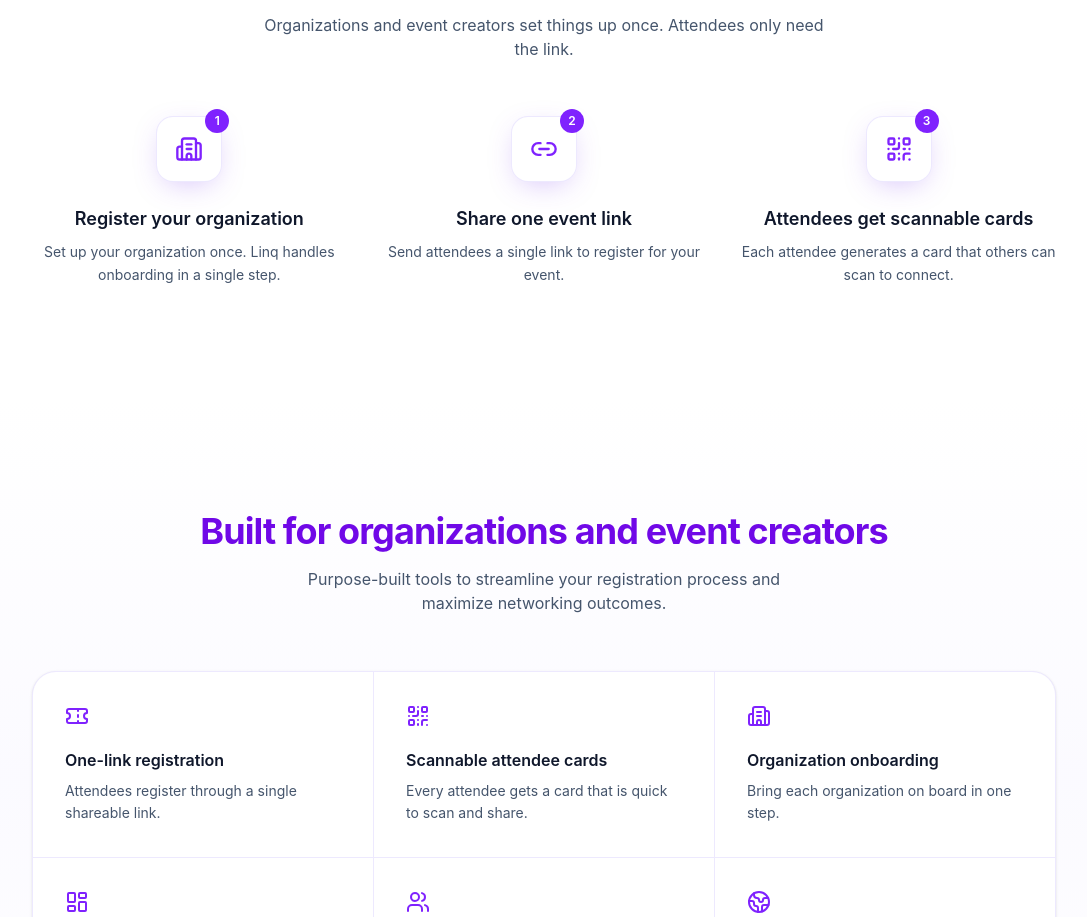
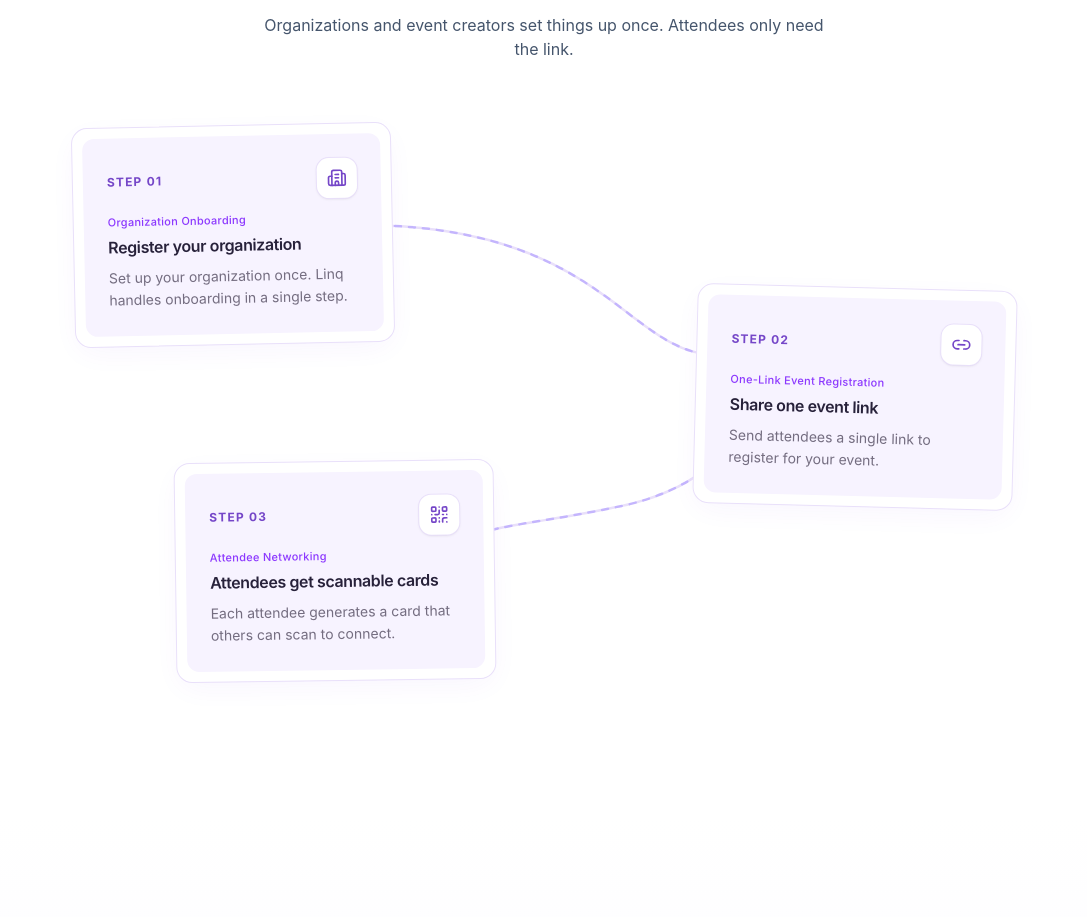
Before and after one commit to aleenanawab/Linq-Landing-page, a Next.js app: page / in a window 1280 px wide. Shown: the part 1915-2832 px from the top of the page, without its empty margins (96-1183 px from the left). Built offline with nearby package versions, Linux system fonts and the light colour scheme.

Commit message:
Integrate How It Works connected zigzag timeline with animated dashed connector

```diff
--- a/components/linq-landing.tsx
+++ b/components/linq-landing.tsx
@@ -16,6 +16,7 @@ import { DiscRevealList, type DiscRevealItem } from "@/components/ui/disc-reveal
 import AetherFlowBackground from "@/components/ui/aether-flow-background";
 import { motion } from "motion/react";
 import { HeroSection4Animation, heroItemVariants } from "@/components/ui/hero-section-4";
+import { HowItWorks, type StepItem } from "@/components/ui/how-it-works";
 
 // Self-host this sprite in /public for production (e.g. "/crowd/peeps.png").
 const CROWD_SRC =
@@ -90,21 +91,27 @@ const discRevealItems: DiscRevealItem[] = [
 ];
 
 // ── How It Works Steps ──
-const steps = [
+const steps: StepItem[] = [
   {
+    step: "01",
+    tagline: "Organization Onboarding",
+    title: "Register your organization",
+    description: "Set up your organization once. Linq handles onboarding in a single step.",
     icon: Building2,
-    title: "Register your organization",
-    body: "Set up your organization once. Linq handles onboarding in a single step.",
   },
   {
+    step: "02",
+    tagline: "One-Link Event Registration",
+    title: "Share one event link",
+    description: "Send attendees a single link to register for your event.",
     icon: Link2,
-    title: "Share one event link",
-    body: "Send attendees a single link to register for your event.",
   },
   {
+    step: "03",
+    tagline: "Attendee Networking",
+    title: "Attendees get scannable cards",
+    description: "Each attendee generates a card that others can scan to connect.",
     icon: QrCode,
-    title: "Attendees get scannable cards",
-    body: "Each attendee generates a card that others can scan to connect.",
   },
 ];
 
@@ -265,20 +272,9 @@ export default function LinqLanding() {
             Organizations and event creators set things up once. Attendees only need the link.
           </p>
         </div>
-        <ol className="mx-auto mt-14 grid max-w-5xl gap-10 sm:grid-cols-3">
-          {steps.map(({ icon: Icon, title, body }, i) => (
-            <li key={title} className="flex flex-col items-center text-center">
-              <div className="relative grid size-16 place-items-center rounded-2xl bg-white text-violet-600 shadow-[0_8px_30px_-8px_rgba(124,58,237,0.35)] ring-1 ring-violet-100">
-                <Icon className="size-7" aria-hidden />
-                <span className="absolute -right-2 -top-2 grid size-6 place-items-center rounded-full bg-violet-600 text-xs font-semibold text-white">
-                  {i + 1}
-                </span>
-              </div>
-              <h3 className="mt-6 text-lg font-semibold text-slate-900">{title}</h3>
-              <p className="mt-2 max-w-xs text-sm leading-relaxed text-slate-600">{body}</p>
-            </li>
-          ))}
-        </ol>
+        <div className="mt-14 sm:mt-16">
+          <HowItWorks features={steps} />
+        </div>
       </section>
 
       {/* ───────── 4. Features ───────── */}
--- /dev/null
+++ b/components/ui/how-it-works.tsx
@@ -0,0 +1,241 @@
+"use client";
+
+import React from "react";
+import { LazyMotion, domAnimation, m, useReducedMotion } from "motion/react";
+import { Building2, Link2, QrCode } from "lucide-react";
+import { cn } from "@/lib/utils";
+
+export interface StepItem {
+  step: string;
+  tagline?: string;
+  title: string;
+  description: string;
+  icon: React.ComponentType<{ className?: string }>;
+}
+
+export interface StepPosition {
+  top?: string;
+  left?: string;
+  right?: string;
+  bottom?: string;
+  rotation?: number;
+}
+
+export interface HowItWorksProps {
+  features?: StepItem[];
+  steps?: StepItem[];
+  className?: string;
+  stepPositions?: StepPosition[];
+}
+
+export const defaultLinqSteps: StepItem[] = [
+  {
+    step: "01",
+    tagline: "Organization Onboarding",
+    title: "Register your organization",
+    description: "Set up your organization once. Linq handles onboarding in a single step.",
+    icon: Building2,
+  },
+  {
+    step: "02",
+    tagline: "One-Link Event Registration",
+    title: "Share one event link",
+    description: "Send attendees a single link to register for your event.",
+    icon: Link2,
+  },
+  {
+    step: "03",
+    tagline: "Attendee Networking",
+    title: "Attendees get scannable cards",
+    description: "Each attendee generates a card that others can scan to connect.",
+    icon: QrCode,
+  },
+];
+
+const defaultDesktopPositions: StepPosition[] = [
+  { top: "0%", left: "4%", rotation: -1.2 },
+  { top: "28%", right: "4%", rotation: 1.5 },
+  { top: "58%", left: "14%", rotation: -0.8 },
+];
+
+export function HowItWorks({
+  features,
+  steps,
+  className,
+  stepPositions = defaultDesktopPositions,
+}: HowItWorksProps) {
+  const items = features || steps || defaultLinqSteps;
+  const shouldReduceMotion = useReducedMotion();
+
+  return (
+    <LazyMotion features={domAnimation}>
+      <div className={cn("relative mx-auto w-full max-w-5xl", className)}>
+        {/* ── Desktop Connected Zigzag Timeline (>= md) ── */}
+        <div className="hidden md:block relative w-full min-h-[560px] lg:min-h-[580px]">
+          {/* Subtle curved dashed SVG connector line */}
+          <svg
+            className="pointer-events-none absolute inset-0 h-full w-full -z-0 overflow-visible"
+            viewBox="0 0 1000 580"
+            fill="none"
+            preserveAspectRatio="none"
+          >
+            {/* Background static dashed guide */}
+            <path
+              d="M 320 100 C 560 100, 580 230, 670 230 C 740 230, 710 350, 580 380 C 490 400, 440 400, 410 420"
+              stroke="#E9E0FA"
+              strokeWidth="2.5"
+              strokeDasharray="6 8"
+              strokeLinecap="round"
+              vectorEffect="non-scaling-stroke"
+            />
+
+            {/* Animated dashed line overlay */}
+            <m.path
+              d="M 320 100 C 560 100, 580 230, 670 230 C 740 230, 710 350, 580 380 C 490 400, 440 400, 410 420"
+              stroke="#C4B5FD"
+              strokeWidth="2.5"
+              strokeDasharray="6 8"
+              strokeLinecap="round"
+              vectorEffect="non-scaling-stroke"
+              initial={{ strokeDashoffset: 0 }}
+              animate={
+                shouldReduceMotion
+                  ? { strokeDashoffset: 0 }
+                  : { strokeDashoffset: -28 }
+              }
+              transition={
+                shouldReduceMotion
+                  ? { duration: 0 }
+                  : { repeat: Infinity, duration: 2.8, ease: "linear" }
+              }
+            />
+          </svg>
+
+          {/* Connected Floating Cards in Zigzag Pattern */}
+          {items.slice(0, 3).map((item, index) => {
+            const pos = stepPositions[index] || defaultDesktopPositions[index];
+            const Icon = item.icon;
+
+            return (
+              <m.div
+                key={item.step}
+                initial={{ opacity: 0, y: shouldReduceMotion ? 0 : 25 }}
+                whileInView={{ opacity: 1, y: 0 }}
+                viewport={{ once: true, margin: "-40px" }}
+                transition={{
+                  duration: shouldReduceMotion ? 0.2 : 0.65,
+                  delay: shouldReduceMotion ? 0 : index * 0.16,
+                  ease: [0.25, 0.1, 0.25, 1],
+                }}
+                whileHover={
+                  shouldReduceMotion
+                    ? {}
+                    : {
+                        y: -6,
+                        scale: 1.015,
+                        transition: { duration: 0.2 },
+                      }
+                }
+                style={{
+                  top: pos?.top,
+                  left: pos?.left,
+                  right: pos?.right,
+                  bottom: pos?.bottom,
+                  rotate: shouldReduceMotion ? 0 : `${pos?.rotation ?? 0}deg`,
+                }}
+                className="group absolute z-10 w-[290px] lg:w-[320px] rounded-2xl border border-[#E9E0FA] bg-white p-2.5 shadow-[0_8px_30px_-6px_rgba(124,58,237,0.06)] transition-all duration-300 hover:border-[#D4C5F9] hover:shadow-[0_14px_36px_-6px_rgba(124,58,237,0.12)]"
+              >
+                <div className="rounded-xl bg-[#F7F3FF] p-5 lg:p-6 transition-colors duration-200">
+                  <div className="flex items-center justify-between gap-3 mb-3">
+                    <span className="text-xs font-bold tracking-widest text-[#7546C8] uppercase">
+                      Step {item.step}
+                    </span>
+                    <div className="grid size-10 place-items-center rounded-xl bg-white text-[#7546C8] shadow-sm ring-1 ring-[#E9E0FA] transition-transform duration-200 group-hover:scale-105">
+                      <Icon className="size-5" aria-hidden />
+                    </div>
+                  </div>
+
+                  {item.tagline && (
+                    <p className="text-[11px] font-medium tracking-wide text-violet-600/90 mb-1">
+                      {item.tagline}
+                    </p>
+                  )}
+
+                  <h3 className="text-base font-semibold text-[#27213A] tracking-tight">
+                    {item.title}
+                  </h3>
+
+                  <p className="mt-2 text-sm leading-relaxed text-[#746D80]">
+                    {item.description}
+                  </p>
+                </div>
+              </m.div>
+            );
+          })}
+        </div>
+
+        {/* ── Mobile Stacked Timeline (< md) ── */}
+        <div className="block md:hidden relative w-full max-w-md mx-auto pt-4 pb-2">
+          {/* Vertical dashed line guide connecting the steps */}
+          <div
+            className="pointer-events-none absolute left-7 top-10 bottom-10 w-0.5 border-l-2 border-dashed border-[#E9E0FA] -z-0"
+            aria-hidden="true"
+          />
+
+          <div className="flex flex-col gap-5">
+            {items.slice(0, 3).map((item, index) => {
+              const Icon = item.icon;
+
+              return (
+                <m.div
+                  key={item.step}
+                  initial={{ opacity: 0, y: shouldReduceMotion ? 0 : 20 }}
+                  whileInView={{ opacity: 1, y: 0 }}
+                  viewport={{ once: true, margin: "-30px" }}
+                  transition={{
+                    duration: shouldReduceMotion ? 0.2 : 0.5,
+                    delay: shouldReduceMotion ? 0 : index * 0.12,
+                    ease: [0.25, 0.1, 0.25, 1],
+                  }}
+                  className="relative z-10 w-full rounded-2xl border border-[#E9E0FA] bg-white p-2.5 shadow-[0_6px_24px_-6px_rgba(124,58,237,0.06)]"
+                >
+                  <div className="rounded-xl bg-[#F7F3FF] p-5">
+                    <div className="flex items-center justify-between gap-3 mb-3">
+                      <div className="inline-flex items-center gap-2">
+                        <span className="grid size-6 place-items-center rounded-full bg-[#7546C8] text-[11px] font-bold text-white shadow-sm">
+                          {index + 1}
+                        </span>
+                        <span className="text-xs font-bold tracking-widest text-[#7546C8] uppercase">
+                          Step {item.step}
+                        </span>
+                      </div>
+                      <div className="grid size-9 place-items-center rounded-xl bg-white text-[#7546C8] shadow-sm ring-1 ring-[#E9E0FA]">
+                        <Icon className="size-4.5" aria-hidden />
+                      </div>
+                    </div>
+
+                    {item.tagline && (
+                      <p className="text-[11px] font-medium tracking-wide text-violet-600/90 mb-1">
+                        {item.tagline}
+                      </p>
+                    )}
+
+                    <h3 className="text-base font-semibold text-[#27213A] tracking-tight">
+                      {item.title}
+                    </h3>
+
+                    <p className="mt-2 text-sm leading-relaxed text-[#746D80]">
+                      {item.description}
+                    </p>
+                  </div>
+                </m.div>
+              );
+            })}
+          </div>
+        </div>
+      </div>
+    </LazyMotion>
+  );
+}
+
+export default HowItWorks;
```
